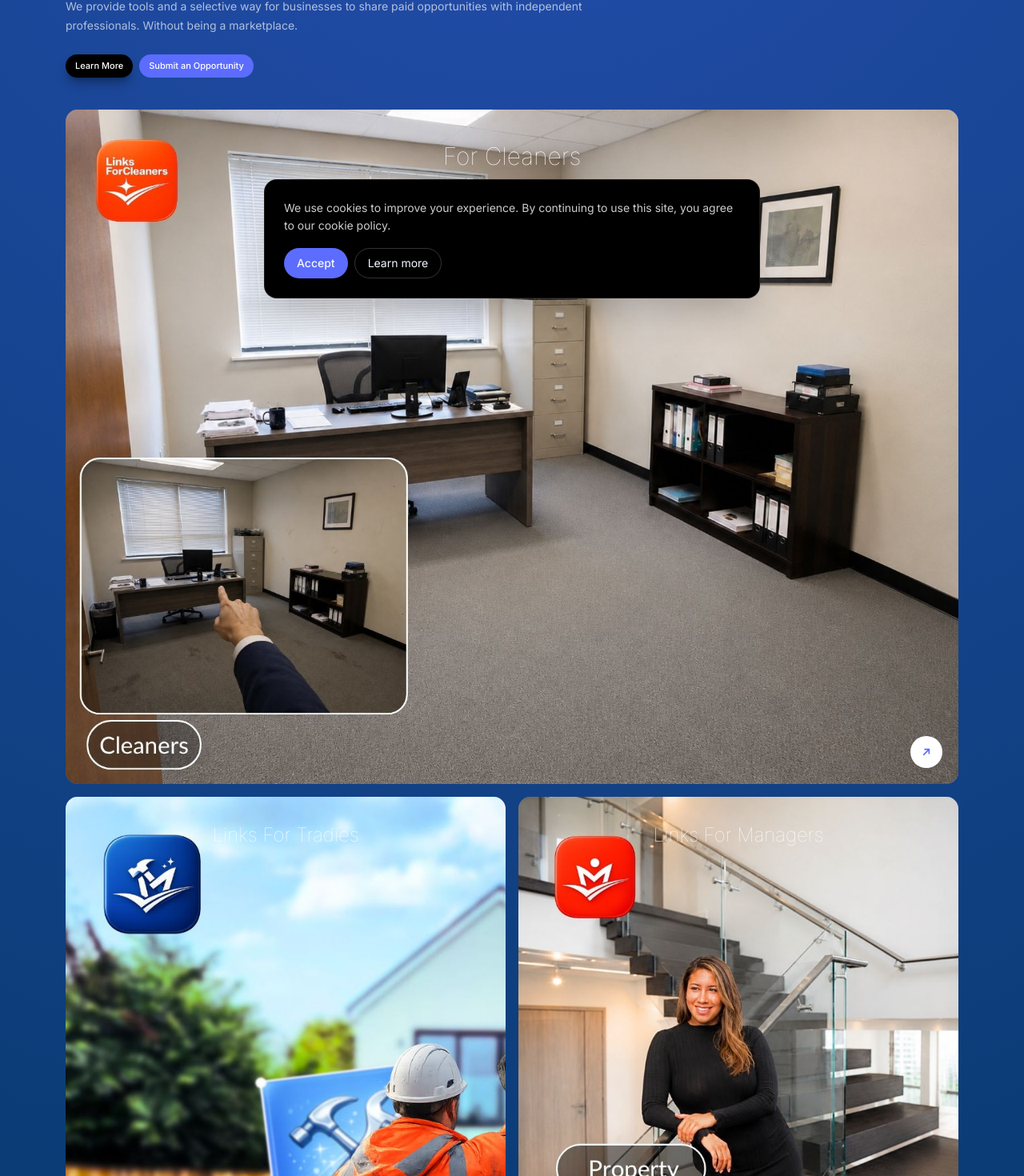
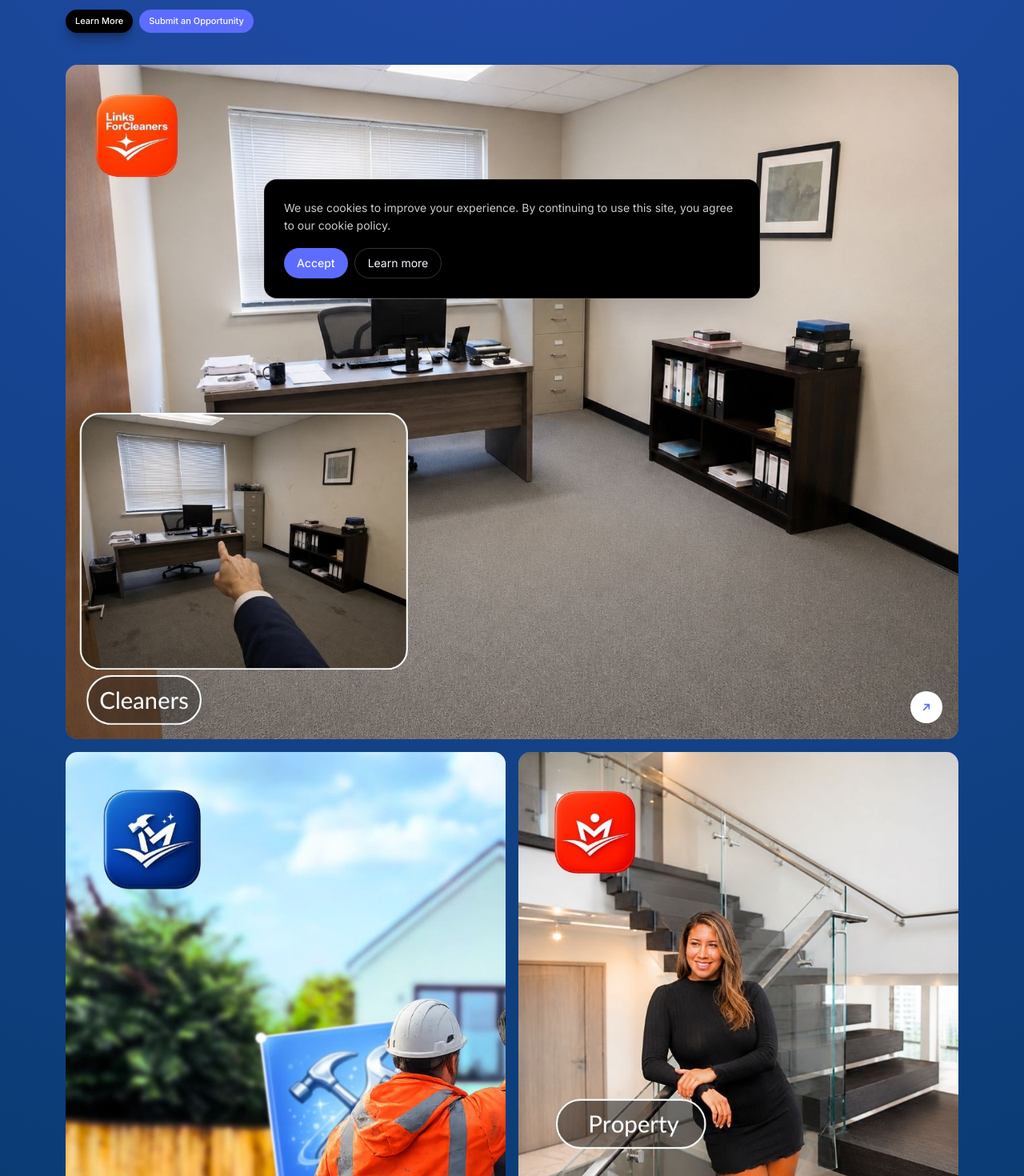
Before and after one commit to 1nn4a/iwa, a React (Vite) app: page / in a window 1280 px wide. Shown: the part 415-1885 px from the top of the page at 80% size. Built offline with nearby package versions, Linux system fonts and the light colour scheme.

Commit message:
intergrate cbrands PT4

```diff
--- a/src/pages/HomePage.tsx
+++ b/src/pages/HomePage.tsx
@@ -12,30 +12,42 @@ const fadeUp = {
   show: { opacity: 1, y: 0 },
 };
 
- const linkCards = [
+const linkCards = [
   {
     key: 'cleaners',
-    title: 'For Cleaners',
-    subtext: 'Grow your entire cleaning presence online',
+    title: null, // 'For Cleaners',
+    subtext: null, // 'Grow your entire cleaning presence online',
     href: 'https://forcleaners.co.uk',
     mobileImg: linksCleanersMobile,
     desktopImg: linksCleanersDesktop,
+    mobileAspect: 'aspect-[660/1020]',
+    desktopAspect: 'aspect-[1588/900]',
+    mobileTextPos: 'items-start text-left px-5 pt-6',
+    desktopTextPos: 'items-center text-center px-8 pt-10',
   },
   {
     key: 'tradies',
-    title: 'Links For Tradies',
+    title:  null, // 'Links For Tradies',
     subtext: null,
     href: 'https://fortradies.co.uk',
     mobileImg: linksTradiesMobile,
     desktopImg: linksTradiesMobile,
+    mobileAspect: 'aspect-[660/1020]',
+    desktopAspect: 'aspect-[774/900]',
+    mobileTextPos: 'items-start text-left px-5 pt-6',
+    desktopTextPos: 'items-center text-center px-6 pt-8',
   },
   {
     key: 'managers',
-    title: 'Links For Managers',
+    title:  null, //'Links For Managers',
     subtext: null,
     href: 'https://formanagers.co.uk',
     mobileImg: linksManagersMobile,
     desktopImg: linksManagersMobile,
+    mobileAspect: 'aspect-[660/1020]',
+    desktopAspect: 'aspect-[774/900]',
+    mobileTextPos: 'items-start text-left px-5 pt-6',
+    desktopTextPos: 'items-center text-center px-6 pt-8',
   },
 ];
 
@@ -87,8 +99,8 @@ content="Connect with skilled freelancers, contractors and entrepreneurs. We sim
 </Helmet>
 
 <main>
-      <section className="mx-auto max-w-[1180px] px-4 md:px-8 pt-28 md:px-8">
-        <motion.div
+<section className="mx-auto max-w-[1180px] px-4 md:px-8 pt-10 md:pt-14">
+          <motion.div
           variants={fadeUp}
           initial="hidden"
           animate="show"
@@ -141,12 +153,16 @@ content="Connect with skilled freelancers, contractors and entrepreneurs. We sim
                 onContextMenu={(e) => e.preventDefault()}
                 draggable={false}
               />
-              <div className="absolute inset-x-0 top-0 h-1/2 flex flex-col justify-start items-start px-5 pt-6 text-left">
-                <h3 className="text-xl font-thin font-['Inter'] text-white">{card.title}</h3>
-                {card.subtext && (
-                  <p className="mt-1 text-xs font-thin font-['Inter'] text-white/85">{card.subtext}</p>
-                )}
+  {/* <div className="absolute top-[8%] left-[34%] right-4 flex items-center min-h-[18%] pl-2">
+               <h3 className="text-lg font-semibold font-['Inter'] text-white leading-tight [text-shadow:0_1px_3px_rgba(0,0,0,0.6)]">
+                  {card.title}
+                </h3>
               </div>
+              {card.subtext && (
+                <p className="absolute top-[22%] left-5 right-5 text-xs font-medium font-['Inter'] text-white/90 [text-shadow:0_1px_2px_rgba(0,0,0,0.5)]">
+                  {card.subtext}
+                </p>
+              )} */}
               <span className="absolute bottom-4 right-4 flex h-9 w-9 items-center justify-center rounded-full bg-white">
                 <svg width="14" height="14" viewBox="0 0 24 24" fill="none" stroke="#5c6cff" strokeWidth="2.4" strokeLinecap="round" strokeLinejoin="round">
                   <path d="M7 17L17 7M9 7h8v8" />
@@ -174,12 +190,12 @@ content="Connect with skilled freelancers, contractors and entrepreneurs. We sim
                   onContextMenu={(e) => e.preventDefault()}
                   draggable={false}
                 />
-            <div className="absolute inset-x-0 top-0 h-1/2 flex flex-col justify-start items-center px-8 pt-10 text-center">
+           {/* <div className="absolute inset-x-0 top-0 h-1/2 flex flex-col justify-start items-center px-8 pt-10 text-center">
               <h3 className="text-3xl font-thin font-['Inter'] text-white">{linkCards[0].title}</h3>
               {linkCards[0].subtext && (
                 <p className="mt-2 text-sm font-thin font-['Inter'] text-white/85">{linkCards[0].subtext}</p>
               )}
-            </div>
+            </div>*/}
             <span className="absolute bottom-5 right-5 flex h-10 w-10 items-center justify-center rounded-full bg-white">
               <svg width="16" height="16" viewBox="0 0 24 24" fill="none" stroke="#5c6cff" strokeWidth="2.4" strokeLinecap="round" strokeLinejoin="round">
                 <path d="M7 17L17 7M9 7h8v8" />
@@ -207,12 +223,12 @@ content="Connect with skilled freelancers, contractors and entrepreneurs. We sim
                 onContextMenu={(e) => e.preventDefault()}
                 draggable={false}
               />
-                <div className="absolute inset-x-0 top-0 h-1/2 flex flex-col justify-start items-center px-6 pt-8 text-center">
+              {/*  <div className="absolute inset-x-0 top-0 h-1/2 flex flex-col justify-start items-center px-6 pt-8 text-center">
                   <h3 className="text-2xl font-thin font-['Inter'] text-white">{card.title}</h3>
                   {card.subtext && (
                     <p className="mt-2 text-xs font-thin font-['Inter'] text-white/85">{card.subtext}</p>
                   )}
-                </div>
+                </div>*/}
                 <span className="absolute bottom-4 right-4 flex h-9 w-9 items-center justify-center rounded-full bg-white">
                   <svg width="14" height="14" viewBox="0 0 24 24" fill="none" stroke="#5c6cff" strokeWidth="2.4" strokeLinecap="round" strokeLinejoin="round">
                     <path d="M7 17L17 7M9 7h8v8" />
```
